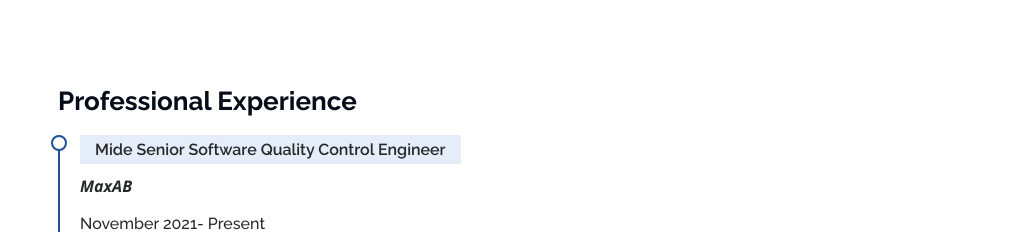
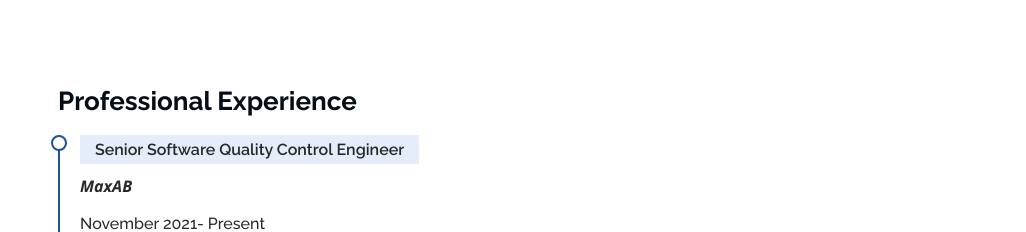
Before and after one commit to kariemamal/My_Website, a plain HTML site: page index.html in a window 1280 px wide. Shown: the part 1500-1732 px from the top of the page, without its empty margins (254-1280 px from the left). Drawn offline with nearby package versions, Linux system fonts and the light colour scheme.

Commit message:
Update index.html

```diff
--- a/index.html
+++ b/index.html
@@ -146,7 +146,7 @@
                 <div class="col-lg-6" data-aos="fade-up">
                     <h2 class="resume-title">Professional Experience</h2>
                     <div class="resume-item">
-                        <h5>Mide Senior Software Quality Control Engineer</h5>
+                        <h5>Senior Software Quality Control Engineer</h5>
                         <p><em> <strong> MaxAB </strong> </em></p>
                         <h6>November 2021- Present</h6>
                     </div>
```
